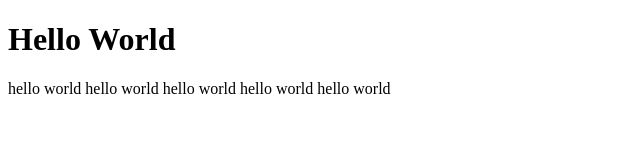
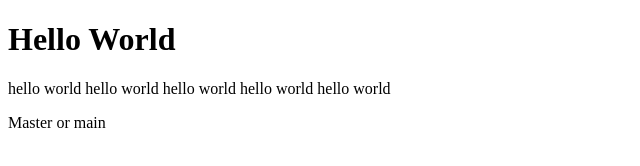
Before and after one commit to ogechibogu/test, a plain HTML site: page index.html in a window 1280 px wide. Shown: the whole page, without its empty margins (0-640 px from the left). Drawn offline with Linux system fonts and the light colour scheme.

Commit message:
Update index.html

```diff
--- a/index.html
+++ b/index.html
@@ -3,6 +3,7 @@
     <head>
         <h1> Hello World </h1>
         <p> hello world hello world hello world hello world hello world </p>
+        <p> Master or main </p>
     </head>
     <body>
         <!-- the content goes here -->
```
